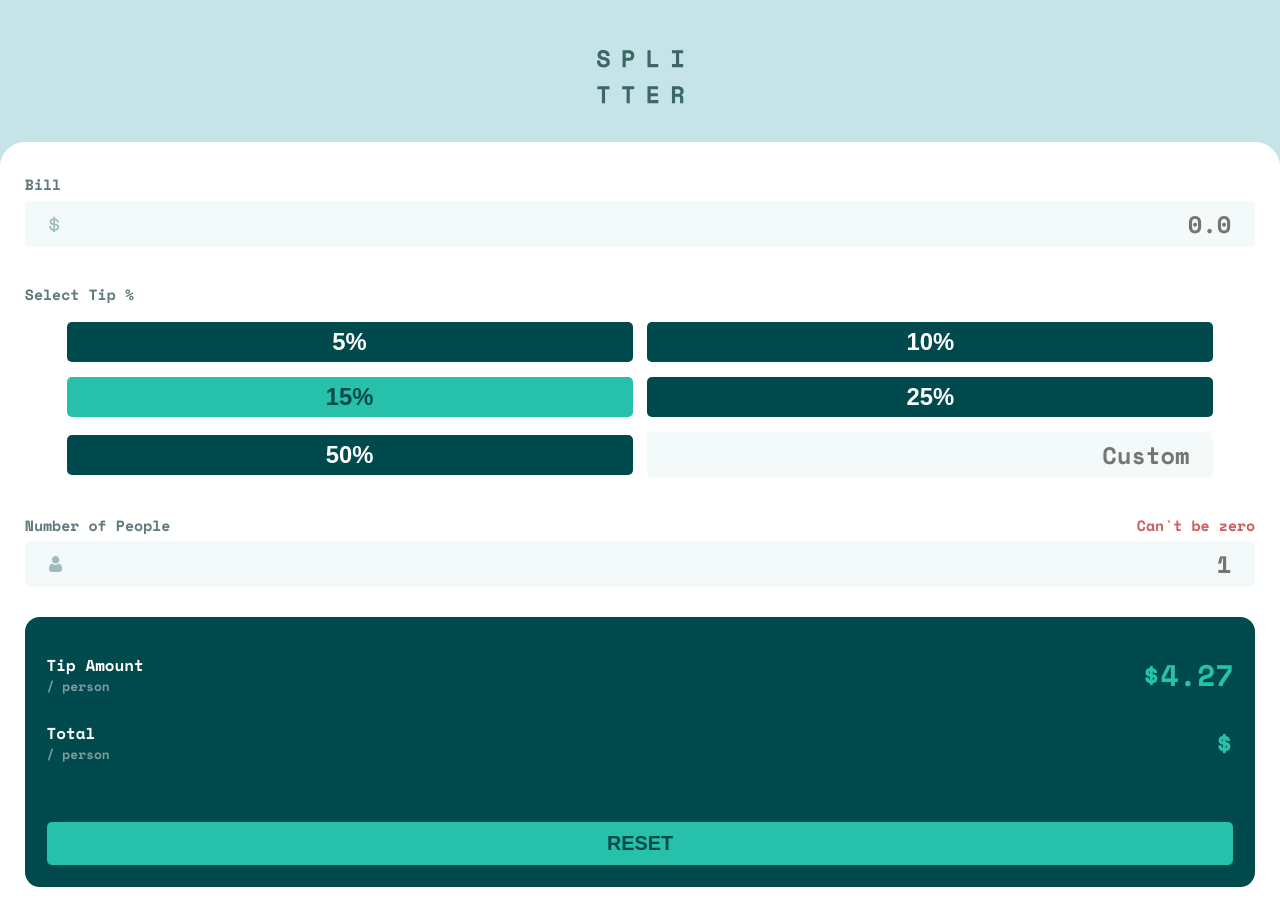
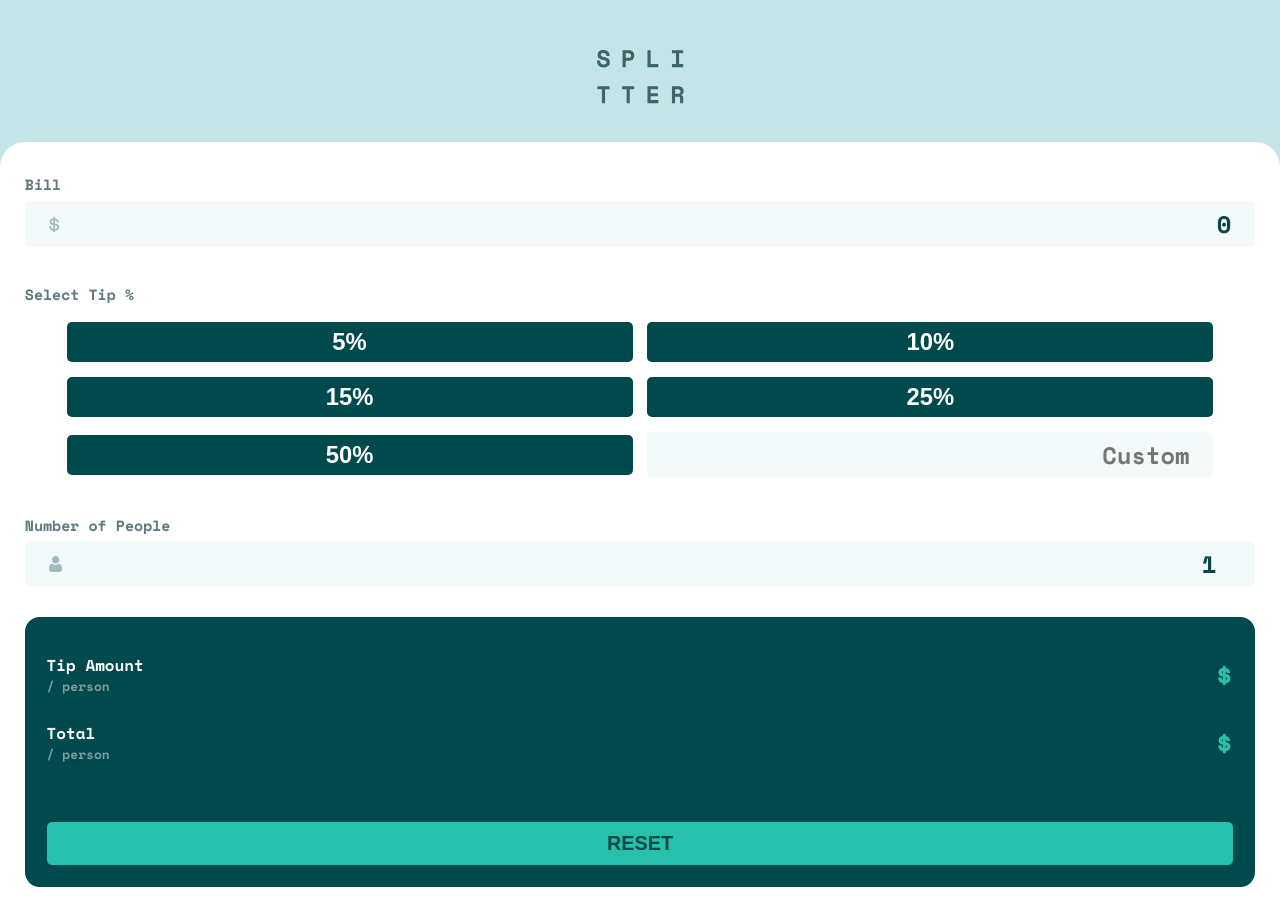
Before and after one commit to DominicBig/Tip-Calculator-App, a React (Create React App) app: page / in a window 1280 px wide. Built offline with nearby package versions, Linux system fonts and the light colour scheme.

Commit message:
added main logic

```diff
--- a/src/components/App.js
+++ b/src/components/App.js
@@ -1,13 +1,30 @@
-import React, { useState, useEffect } from "react";
+import React, { useState } from "react";
 import "./App.scss";
 import logo from "../images/logo.svg";
 import InputBlock from "./InputBlock";
 import OutPutBlock from "./OutPutBlock";
 
 function App() {
-  const [billValue, setBillValue] = useState("");
+  const [billValue, setBillValue] = useState(0);
   const [totalValue, setTotal] = useState("");
   const [tipsValue, setTipsValue] = useState("");
+  const [peopleQty, setPeopleQty] = useState(1);
+  const [btnActive, setBtnActive] = useState(false);
+
+  const [tip, setTip] = useState(0.05);
+
+  const peopleChangeHandler = (e) => {
+    setPeopleQty(parseFloat(e.target.value));
+
+    let total = ((billValue + tip * billValue) / +peopleQty).toFixed(2); // total amount
+    let tips = ((tip * billValue) / peopleQty).toFixed(2); // tips per person amount
+    console.log(tip);
+    console.log(total);
+    console.log(tips);
+
+    setTotal(total);
+    setTipsValue(tips);
+  };
 
   return (
     <div className="container">
@@ -16,13 +33,29 @@ function App() {
       </div>
       <div className="card">
         <InputBlock
+          setTip={setTip}
           billValue={billValue}
+          setTipsValue={setTipsValue}
+          setTotal={setTotal}
+          peopleQty={peopleQty}
+          setBillValue={setBillValue}
+          setPeopleQty={setPeopleQty}
+          btnActive={btnActive}
+          setBtnActive={setBtnActive}
+          inputChange={(e) => setBillValue(parseFloat(e.target.value))}
+          peopleQtyChange={peopleChangeHandler}
+        />
+        <OutPutBlock
           totalValue={totalValue}
-          setTotal={setTotal}
-          setBillValue={setBillValue}
-          inputChange={(e) => setBillValue(parseFloat(e.target.value))}
+          tipsValue={tipsValue}
+          peopleQty={peopleQty}
+          resetHandler={() => {
+            setBillValue("");
+            setTotal("");
+            setTipsValue("");
+            setPeopleQty(0);
+          }}
         />
-        <OutPutBlock totalValue={totalValue} />
       </div>
     </div>
   );
--- a/src/components/InputBlock.jsx
+++ b/src/components/InputBlock.jsx
@@ -1,12 +1,25 @@
-import React, { useState,  } from "react";
+import React, { useEffect } from "react";
 import dollarIcon from "../images/icon-dollar.svg";
 import personIcon from "../images/icon-person.svg";
 import Button from "./Button";
 
-const InputBlock = ({ billValue, inputChange, totalValue, setTotal }) => {
+const InputBlock = (props) => {
+  const {
+    billValue,
+    inputChange,
+    peopleQty,
+    setTip,
+    peopleQtyChange,
+    setBtnActive,
+    btnActive,
+  } = props;
+
   const buttonClickHandler = (e) => {
-    let tipValue = parseFloat(e.target.innerHTML) / 100; // find tips persentage
-    setTotal(billValue + tipValue * billValue);
+    setTip(parseFloat(e.target.innerHTML) / 100); // find tips persentage
+    //setBtnActive(true);
+    e.currentTarget.className = "btn btn-active";
+    // setBtnActive(false);
+    // e.currentTarget.className = "btn ";
   };
 
   return (
@@ -34,13 +47,13 @@ const InputBlock = ({ billValue, inputChange, totalValue, setTotal }) => {
           <label htmlFor="inp-tips">Select Tip %</label>
         </div>
         <div className="button-wraper">
-          <Button styleName="btn" value="5%" onClick={buttonClickHandler} />
-          <Button styleName="btn " value="10%" onClick={buttonClickHandler} />
           <Button
-            styleName="btn btn-active"
-            value="15%"
+            styleName={btnActive ? "btn btn-active" : "btn"}
+            value="5%"
             onClick={buttonClickHandler}
           />
+          <Button styleName="btn" value="10%" onClick={buttonClickHandler} />
+          <Button styleName="btn" value="15%" onClick={buttonClickHandler} />
           <Button styleName="btn" value="25%" onClick={buttonClickHandler} />
           <Button styleName="btn" value="50%" onClick={buttonClickHandler} />
 
@@ -56,15 +69,16 @@ const InputBlock = ({ billValue, inputChange, totalValue, setTotal }) => {
       <div className="people-container">
         <div className="label-wrapper">
           <label htmlFor="inp-people">Number of People</label>
-          <div className="error-msg">Can`t be zero </div>
+          {peopleQty <= 0 && <div className="error-msg">Can`t be zero</div>}
         </div>
         <div className="inp-wrapper">
           <input
-            type="text"
+            type="number"
             className="inp-text"
             name="inp-people"
             id="inp-people"
-            placeholder="1"
+            value={+peopleQty}
+            onChange={peopleQtyChange}
           />
           <img src={personIcon} alt="person icon" />
         </div>
--- a/src/components/OutPutBlock.jsx
+++ b/src/components/OutPutBlock.jsx
@@ -1,7 +1,7 @@
 import React from "react";
 import Button from "./Button";
 
-const OutPutBlock = ({ totalValue }) => {
+const OutPutBlock = ({ totalValue, tipsValue, resetHandler, peopleQty }) => {
   return (
     <div className="output">
       <div className="lines-wrapper">
@@ -10,7 +10,7 @@ const OutPutBlock = ({ totalValue }) => {
             <div className="title">Tip Amount </div>
             <div className="desc">/ person</div>
           </div>
-          <div className="value">$4.27</div>
+          <div className="value">$ {peopleQty && tipsValue}</div>
         </div>
 
         <div className="line-output">
@@ -18,10 +18,10 @@ const OutPutBlock = ({ totalValue }) => {
             <div className="title">Total </div>
             <div className="desc">/ person</div>
           </div>
-          <div className="value">$ {totalValue}</div>
+          <div className="value">$ {peopleQty && totalValue}</div>
         </div>
       </div>
-      <Button styleName="btn-reset" value="Reset" />
+      <Button styleName="btn-reset" value="Reset" onClick={resetHandler} />
     </div>
   );
 };
```
